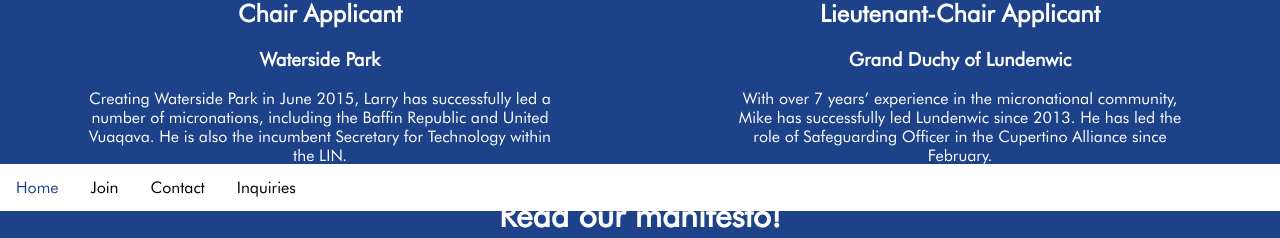
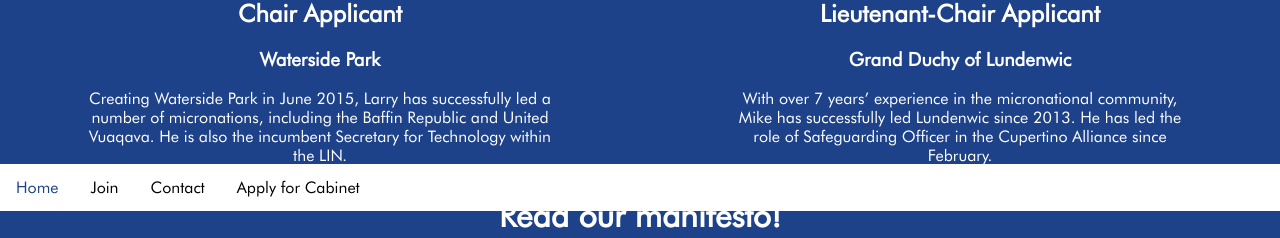
Before and after one commit to MartinLewis2021/MartinLewis2021.github.io, a plain HTML site: page index.html in a window 1280 px wide. Shown: the part 589-827 px from the top of the page. Drawn offline with Linux system fonts and the light colour scheme.

Commit message:
Update index.html

```diff
--- a/index.html
+++ b/index.html
@@ -130,7 +130,7 @@ img {
   <li><a class="active" href="/">Home</a></li>
   <li><a href="/join">Join</a></li>
   <li><a href="/contact">Contact</a></li>
-  <li><a href="/about">Inquiries</a></li>
+  <li><a href="/apply">Apply for Cabinet</a></li>
 </ul>
 
 
```
